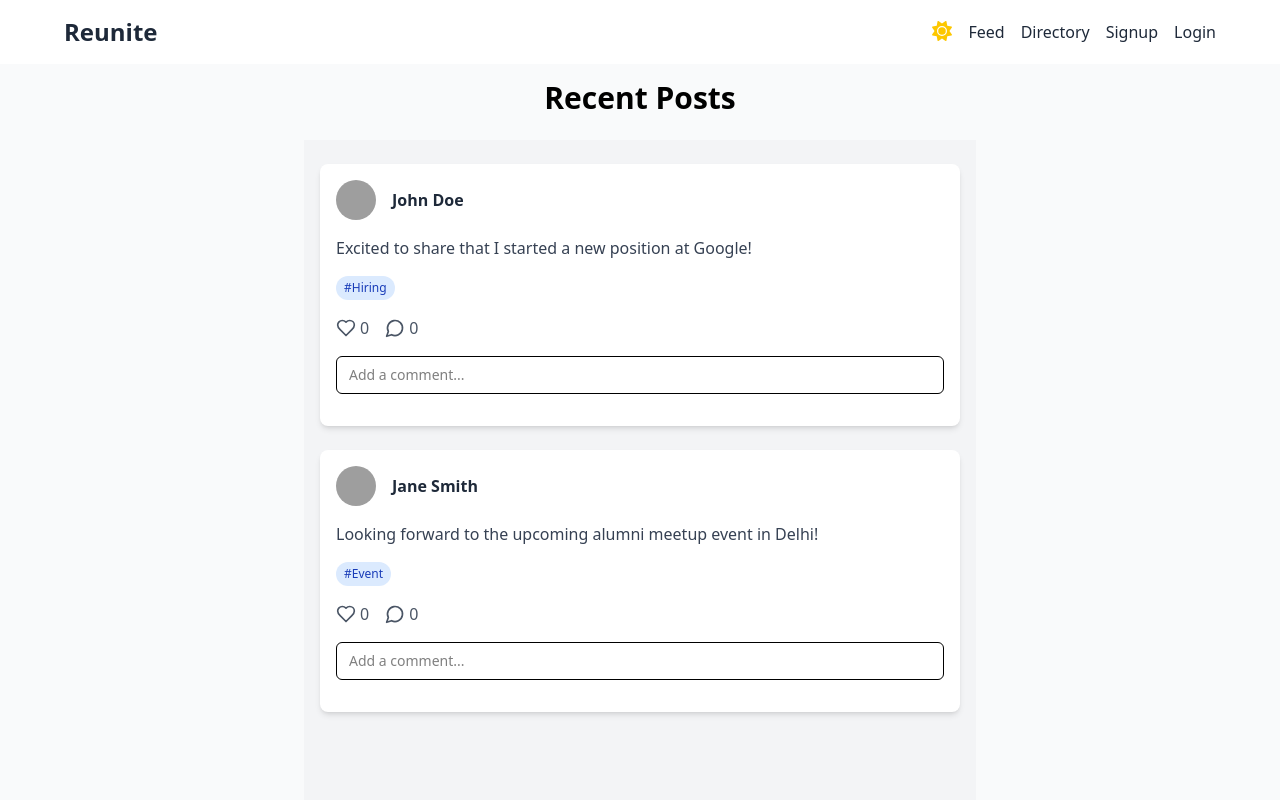
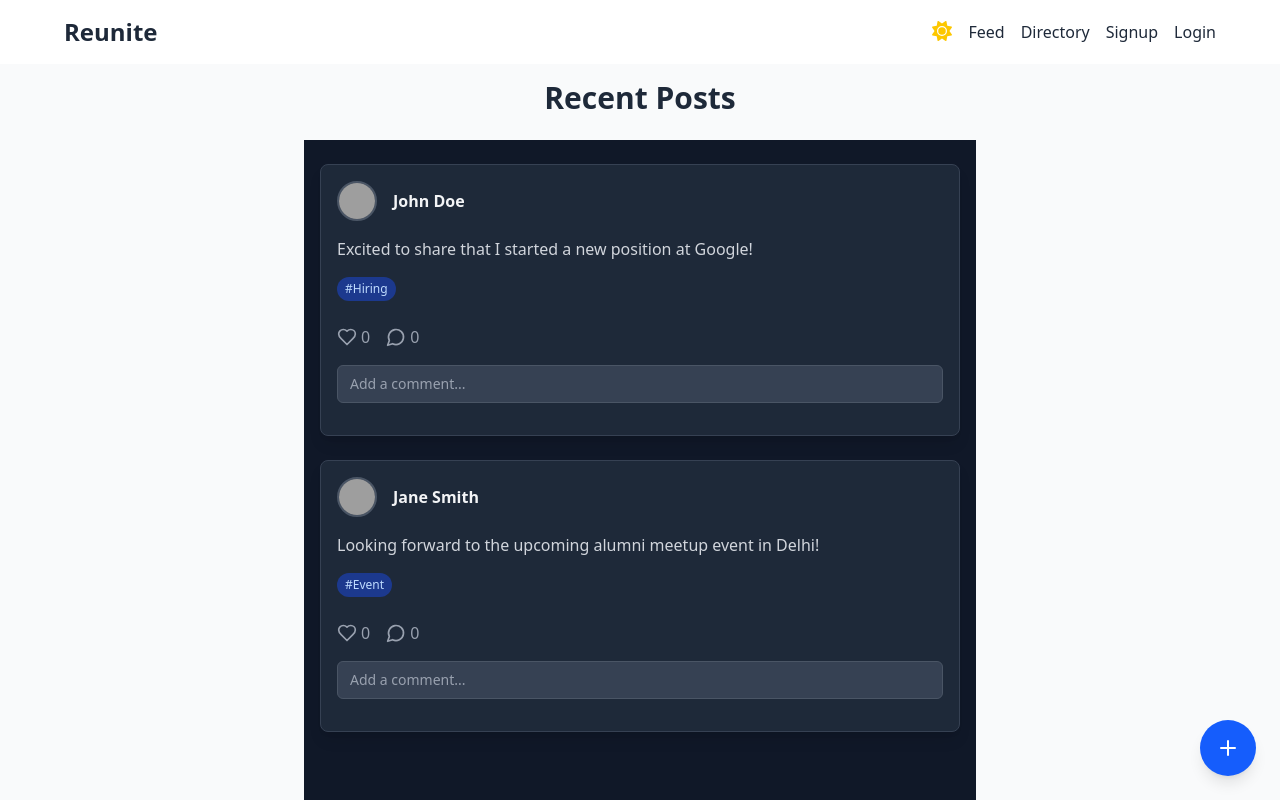
Before and after one commit to beanomahto/alumniApp-v2-, a React (Vite) app in the folder frontend/: page /feed in a window 1280 px wide. Shown: the top 800 px of the page. Built offline with nearby package versions, Linux system fonts and the light colour scheme; grey boxes are pictures that could not be loaded.

Commit message:
fixed frontend

```diff
--- a/frontend/src/App.jsx
+++ b/frontend/src/App.jsx
@@ -89,8 +89,8 @@ const App = () => {
           }
         />
         <Route path="/directory" element={<DirectoryPage />} />
-        <Route path="/profile/:id" element={<ProfilePage user={user} />} />
-        <Route path="/feed" element={<FeedPage />} />
+        <Route path="/profile/:id" element={<ProfilePage user={user} handleLogout={handleLogout} />} />
+        <Route path="/feed" element={<FeedPage isAuthenticated={isAuthenticated} />} />
       </Routes>
     </>
   )
--- a/frontend/src/components/Feed.jsx
+++ b/frontend/src/components/Feed.jsx
@@ -65,32 +65,32 @@ const Feed = () => {
   }
 
   return (
-    <div className="min-h-screen bg-gray-100 py-6 px-4">
+    <div className="min-h-screen bg-gray-900 text-gray-100 py-6 px-4">
       <div className="max-w-2xl mx-auto space-y-6">
         {posts.map((post) => (
           <div
             key={post.id}
-            className="bg-white shadow-md rounded-lg p-4 space-y-4"
+            className="bg-gray-800 shadow-lg rounded-lg p-4 space-y-4 border border-gray-700"
           >
             <div className="flex items-center space-x-4">
               <img
                 src={post.user.profilePicture}
                 alt={post.user.name}
-                className="w-10 h-10 rounded-full"
+                className="w-10 h-10 rounded-full border-2 border-gray-600"
               />
-              <div className="font-semibold text-gray-800">
+              <div className="font-semibold text-gray-100">
                 {post.user.name}
               </div>
             </div>
 
-            <p className="text-gray-700">{post.content}</p>
+            <p className="text-gray-300">{post.content}</p>
 
             {post.tags.length > 0 && (
               <div className="flex flex-wrap gap-2">
                 {post.tags.map((tag, index) => (
                   <span
                     key={index}
-                    className="bg-blue-100 text-blue-800 text-xs px-2 py-1 rounded-full"
+                    className="bg-blue-900 text-blue-200 text-xs px-2 py-1 rounded-full"
                   >
                     #{tag}
                   </span>
@@ -98,21 +98,21 @@ const Feed = () => {
               </div>
             )}
 
-            <div className="flex items-center space-x-4">
+            <div className="flex items-center space-x-4 pt-2">
               <motion.button
                 whileTap={{ scale: 1.2 }}
                 onClick={() => toggleLike(post.id)}
-                className="flex items-center space-x-1 text-gray-600 hover:text-red-500"
+                className="flex items-center space-x-1 text-gray-400 hover:text-red-400"
               >
                 {post.likes.length > 0 ? (
-                  <Heart fill="red" stroke="red" size={20} />
+                  <Heart fill="#f87171" stroke="#f87171" size={20} />
                 ) : (
                   <Heart size={20} />
                 )}
                 <span>{post.likes.length}</span>
               </motion.button>
 
-              <div className="flex items-center space-x-1 text-gray-600">
+              <div className="flex items-center space-x-1 text-gray-400">
                 <MessageCircle size={20} />
                 <span>{post.comments.length}</span>
               </div>
@@ -131,14 +131,15 @@ const Feed = () => {
                 type="text"
                 name="comment"
                 placeholder="Add a comment..."
-                className="w-full px-3 py-2 border rounded-md text-sm focus:outline-none focus:ring-2 focus:ring-blue-400"
+                className="w-full px-3 py-2 bg-gray-700 border border-gray-600 rounded-md text-sm focus:outline-none focus:ring-2 focus:ring-blue-500 text-gray-100 placeholder-gray-400"
               />
             </form>
 
             <div className="space-y-1 mt-3">
               {post.comments.map((c, idx) => (
-                <div key={idx} className="text-sm text-gray-700">
-                  <span className="font-medium">Anonymous</span>: {c.comment}
+                <div key={idx} className="text-sm text-gray-400">
+                  <span className="font-medium text-gray-300">Anonymous</span>:{' '}
+                  {c.comment}
                 </div>
               ))}
             </div>
--- a/frontend/src/components/Navbar.jsx
+++ b/frontend/src/components/Navbar.jsx
@@ -2,13 +2,7 @@ import { FontAwesomeIcon } from '@fortawesome/react-fontawesome'
 import { faMoon, faSun } from '@fortawesome/free-solid-svg-icons'
 import { Link } from 'react-router-dom'
 
-const Navbar = ({
-  toggleDarkMode,
-  darkMode,
-  isAuthenticated,
-  user,
-  handleLogout,
-}) => {
+const Navbar = ({ toggleDarkMode, darkMode, isAuthenticated, user }) => {
   return (
     <nav className="p-4 bg-white dark:bg-gray-800 shadow-md">
       <div className="flex justify-between items-center max-w-6xl mx-auto">
@@ -29,7 +23,7 @@ const Navbar = ({
           </button>
 
           {/* Navigation Tabs */}
-          <div className="space-x-4">
+          <div className="flex items-center gap-4 whitespace-nowrap">
             <Link
               to="/feed"
               className="text-gray-800 dark:text-white hover:text-blue-600 dark:hover:text-blue-400"
@@ -68,17 +62,11 @@ const Navbar = ({
                   {/* Profile Image Icon */}
                   <img
                     src={user?.img || '/default-avatar.png'}
-                    // alt="Profile"
-                    className="w-8 h-8 rounded-full mr-2"
+                    alt={user?.name || 'User profile'}
+                    className="w-10 h-10 rounded-full object-cover border-2 border-gray-200 dark:border-gray-600 hover:border-blue-500 transition-all duration-200"
                   />
                   {/* Profile */}
                 </Link>
-                <button
-                  onClick={handleLogout}
-                  className="text-gray-800 dark:text-white hover:text-blue-600 dark:hover:text-blue-400"
-                >
-                  Logout
-                </button>
               </div>
             )}
           </div>
--- a/frontend/src/components/Profile.jsx
+++ b/frontend/src/components/Profile.jsx
@@ -1,8 +1,8 @@
-const Profile = ({ user }) => {
+const Profile = ({ user, handleLogout }) => {
   if (!user) return null
 
   return (
-    <div className="bg-white shadow-xl rounded-xl p-6 max-w-3xl mx-auto">
+    <div className="bg-white dark:bg-gray-800 shadow-xl rounded-xl p-6 max-w-3xl mx-auto text-gray-800 dark:text-gray-100">
       <div className="flex items-center space-x-6 mb-6">
         <img
           src={user.profilePicture || '/default-profile.png'}
@@ -11,13 +11,19 @@ const Profile = ({ user }) => {
         />
         <div>
           <h2 className="text-2xl font-bold">{user.name}</h2>
-          <p className="text-gray-500">
+          <p className="text-gray-500 dark:text-gray-400">
             {user.jobTitle} at {user.company}
           </p>
         </div>
+        <button
+          onClick={handleLogout}
+          className="bg-red-600 hover:bg-red-700 cursor-pointer text-white px-4 py-2 rounded-lg text-sm font-medium transition-colors"
+        >
+          Logout
+        </button>
       </div>
 
-      <div className="grid grid-cols-1 sm:grid-cols-2 gap-4 text-sm text-gray-700">
+      <div className="grid grid-cols-1 sm:grid-cols-2 gap-4 text-sm">
         <div>
           <p className="font-semibold">Email</p>
           <p>{user.email}</p>
@@ -36,7 +42,9 @@ const Profile = ({ user }) => {
         </div>
         <div className="sm:col-span-2">
           <p className="font-semibold">Bio</p>
-          <p className="text-gray-600">{user.bio || 'No bio available.'}</p>
+          <p className="text-gray-600 dark:text-gray-300">
+            {user.bio || 'No bio available.'}
+          </p>
         </div>
         <div className="sm:col-span-2">
           <p className="font-semibold">Tags</p>
@@ -45,13 +53,15 @@ const Profile = ({ user }) => {
               user.tags.map((tag, index) => (
                 <span
                   key={index}
-                  className="bg-blue-100 text-blue-800 px-2 py-1 rounded-full text-xs"
+                  className="bg-blue-100 dark:bg-blue-900 text-blue-800 dark:text-blue-200 px-2 py-1 rounded-full text-xs"
                 >
                   {tag}
                 </span>
               ))
             ) : (
-              <span className="text-gray-500">No tags added.</span>
+              <span className="text-gray-500 dark:text-gray-400">
+                No tags added.
+              </span>
             )}
           </div>
         </div>
@@ -63,7 +73,7 @@ const Profile = ({ user }) => {
                 href={user.socialLinks.linkedin}
                 target="_blank"
                 rel="noreferrer"
-                className="text-blue-600 underline"
+                className="text-blue-600 dark:text-blue-300 underline"
               >
                 LinkedIn
               </a>
@@ -73,7 +83,7 @@ const Profile = ({ user }) => {
                 href={user.socialLinks.github}
                 target="_blank"
                 rel="noreferrer"
-                className="text-gray-800 underline"
+                className="text-gray-800 dark:text-gray-200 underline"
               >
                 GitHub
               </a>
@@ -83,7 +93,7 @@ const Profile = ({ user }) => {
                 href={user.socialLinks.twitter}
                 target="_blank"
                 rel="noreferrer"
-                className="text-blue-400 underline"
+                className="text-blue-400 dark:text-blue-200 underline"
               >
                 Twitter
               </a>
--- a/frontend/src/pages/FeedPage.jsx
+++ b/frontend/src/pages/FeedPage.jsx
@@ -1,6 +1,7 @@
 import { useEffect, useState } from 'react'
+import { useNavigate } from 'react-router-dom'
+import { Plus } from 'lucide-react'
 import Feed from '../components/Feed'
-// import axios from 'axios';
 
 const dummyPosts = [
   {
@@ -35,22 +36,35 @@ const dummyPosts = [
   },
 ]
 
-const FeedPage = () => {
+const FeedPage = ({ isAuthenticated }) => {
   const [posts, setPosts] = useState([])
+  const navigate = useNavigate()
 
   useEffect(() => {
-    // actual API call
-    // axios.get('/api/posts').then((res) => setPosts(res.data)).catch(console.error);
-
-    setPosts(dummyPosts) // dummy data
+    setPosts(dummyPosts)
   }, [])
 
+  const handleCreatePost = () => {
+    navigate(isAuthenticated ? '/createpost' : '/login')
+  }
+
   return (
-    <div className="min-h-screen bg-gray-50 p-4">
+    <div className="min-h-screen bg-gray-50 p-4 dark:bg-gray-900 transition-colors duration-200 relative">
       <div className="max-w-2xl mx-auto">
-        <h1 className="text-3xl font-bold text-center mb-6">Recent Posts</h1>
+        <h1 className="text-3xl font-bold text-center mb-6 text-gray-800 dark:text-gray-100">
+          Recent Posts
+        </h1>
         <Feed posts={posts} />
       </div>
+
+      {/* Floating Create Post Button with Icon */}
+      <button
+        onClick={handleCreatePost}
+        className="fixed bottom-6 right-6 cursor-pointer bg-blue-600 text-white p-4 rounded-full shadow-lg hover:bg-blue-700 transition-colors duration-200"
+        aria-label="Create Post"
+      >
+        <Plus className="w-6 h-6" />
+      </button>
     </div>
   )
 }
--- a/frontend/src/pages/ProfilePage.jsx
+++ b/frontend/src/pages/ProfilePage.jsx
@@ -3,8 +3,7 @@ import { useParams } from 'react-router-dom'
 import Profile from '../components/Profile'
 import axios from 'axios'
 
-
-const baseURL = import.meta.env.VITE_API_BASE_URL;
+const baseURL = import.meta.env.VITE_API_BASE_URL
 // const dummyUser = {
 //   name: "John Doe",
 //   email: "john@example.com",
@@ -23,16 +22,14 @@ const baseURL = import.meta.env.VITE_API_BASE_URL;
 //   },
 // };
 
-const ProfilePage = () => {
+const ProfilePage = ({ handleLogout }) => {
   const { id } = useParams()
   const [user, setUser] = useState(null)
 
   useEffect(() => {
     async function fetchUsers() {
       try {
-        const response = await axios.get(
-          `${baseURL}/users/profile/${id}`
-        )
+        const response = await axios.get(`${baseURL}/users/profile/${id}`)
         setUser(response.data)
       } catch (error) {
         console.error('Error fetching users:', error)
@@ -43,8 +40,8 @@ const ProfilePage = () => {
   }, [id])
 
   return (
-    <div className="min-h-screen bg-gray-100 py-10 px-4">
-      <Profile user={user} />
+    <div className="min-h-screen bg-gray-100 dark:bg-gray-900 py-10 px-4">
+      <Profile user={user} handleLogout={handleLogout} />
     </div>
   )
 }
```
